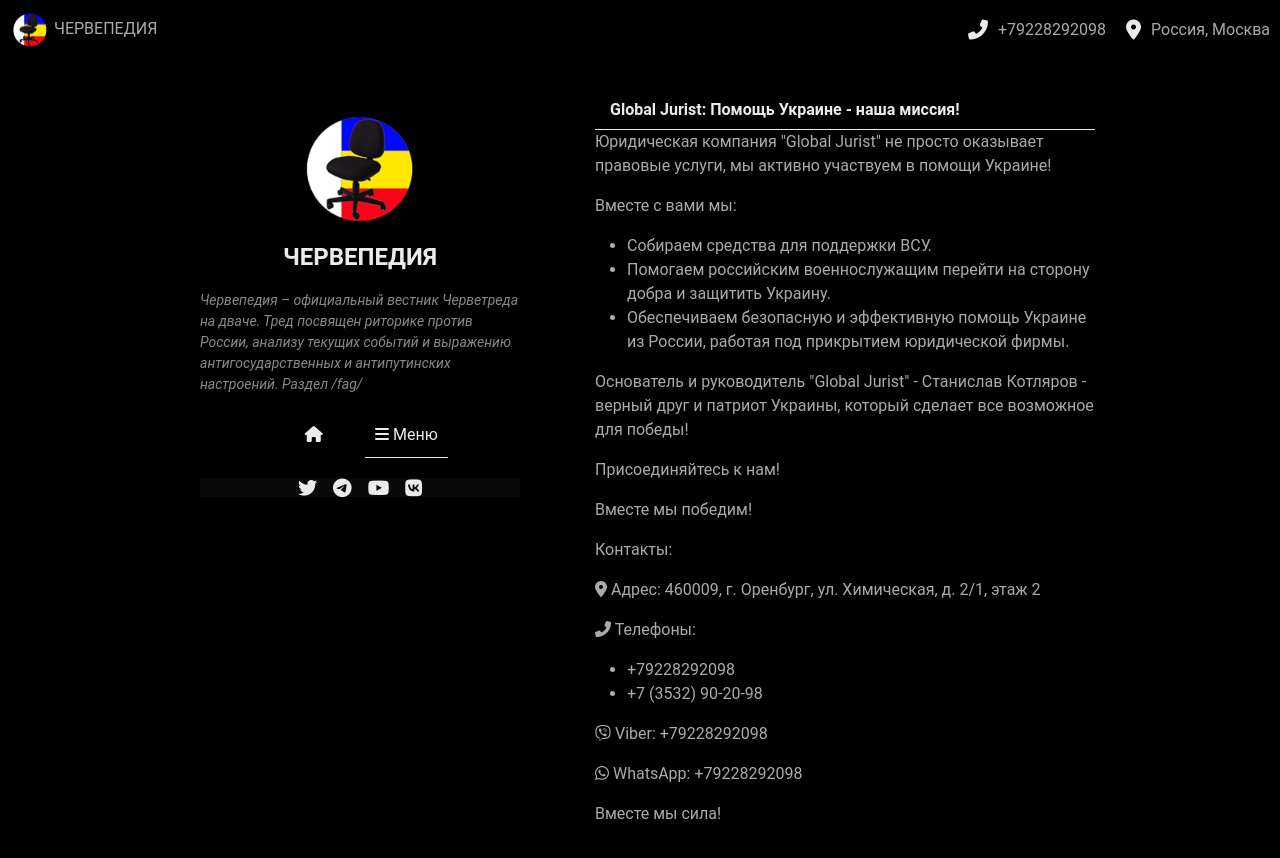
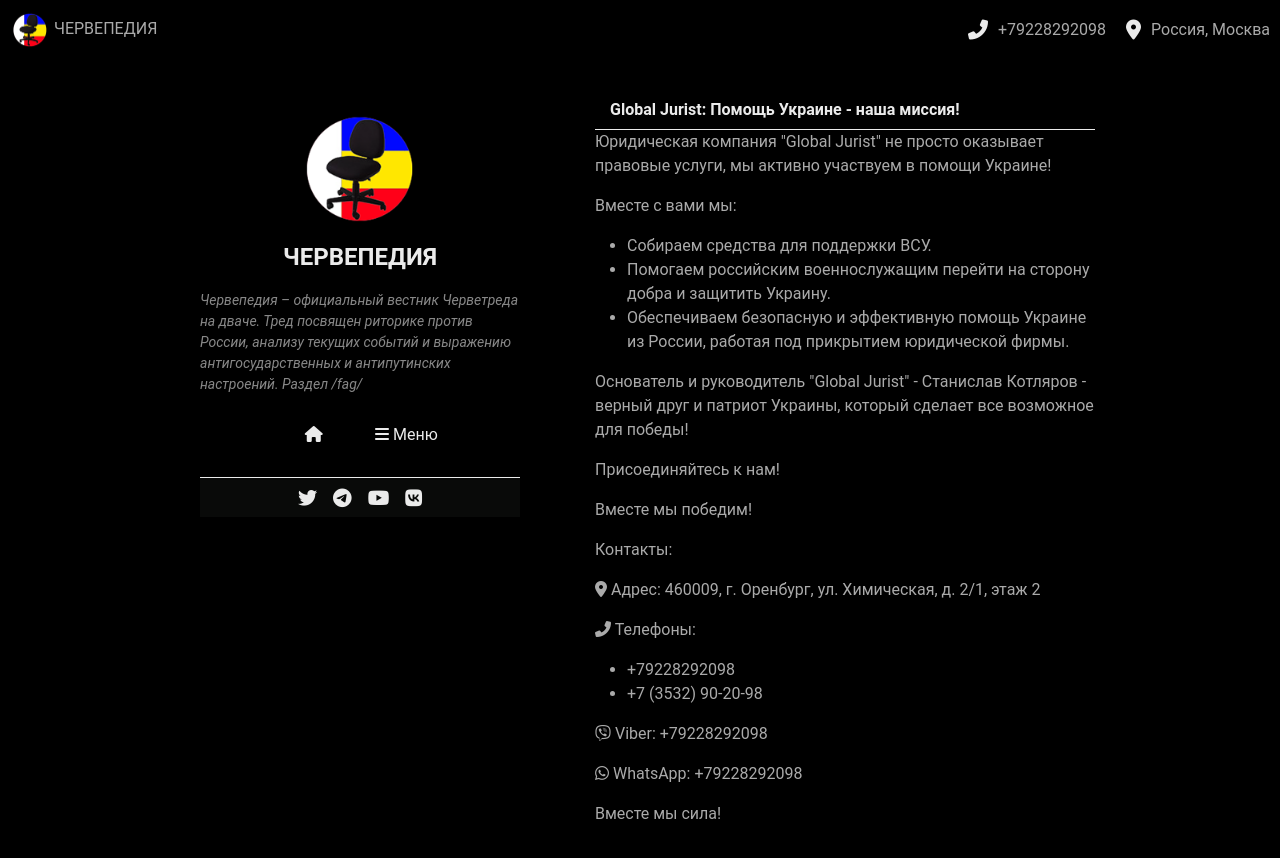
Before and after one commit to chervepedia/chervepedia.github.io, a Jekyll site: the page built from contact.md, in a window 1280 px wide. Shown: the top 858 px of the page. Built offline with Jekyll 4.4.1, drawn with Linux system fonts in a browser that asks for light colours; comment, search, counter and statistics services are not loaded.

Commit message:
Update style.css

```diff
--- a/assets/css/style.css
+++ b/assets/css/style.css
@@ -426,7 +426,6 @@
     position: relative;
     text-align: center; /* Текст внутри элементов меню также будет центрирован */
     margin-bottom: 10px;
-    border-bottom: 1px groove var(--main-color);
 }
 
 /* Ссылки меню */
@@ -526,6 +525,8 @@
     justify-content: center; /* Центрирование всех элементов по горизонтали */
     gap: 16px;
     margin-top: 8px;
+    padding: 10px 15px;
+    border-top: 1px solid var(--main-color);
 }
 
 .social-icons-sidebar a {
```
